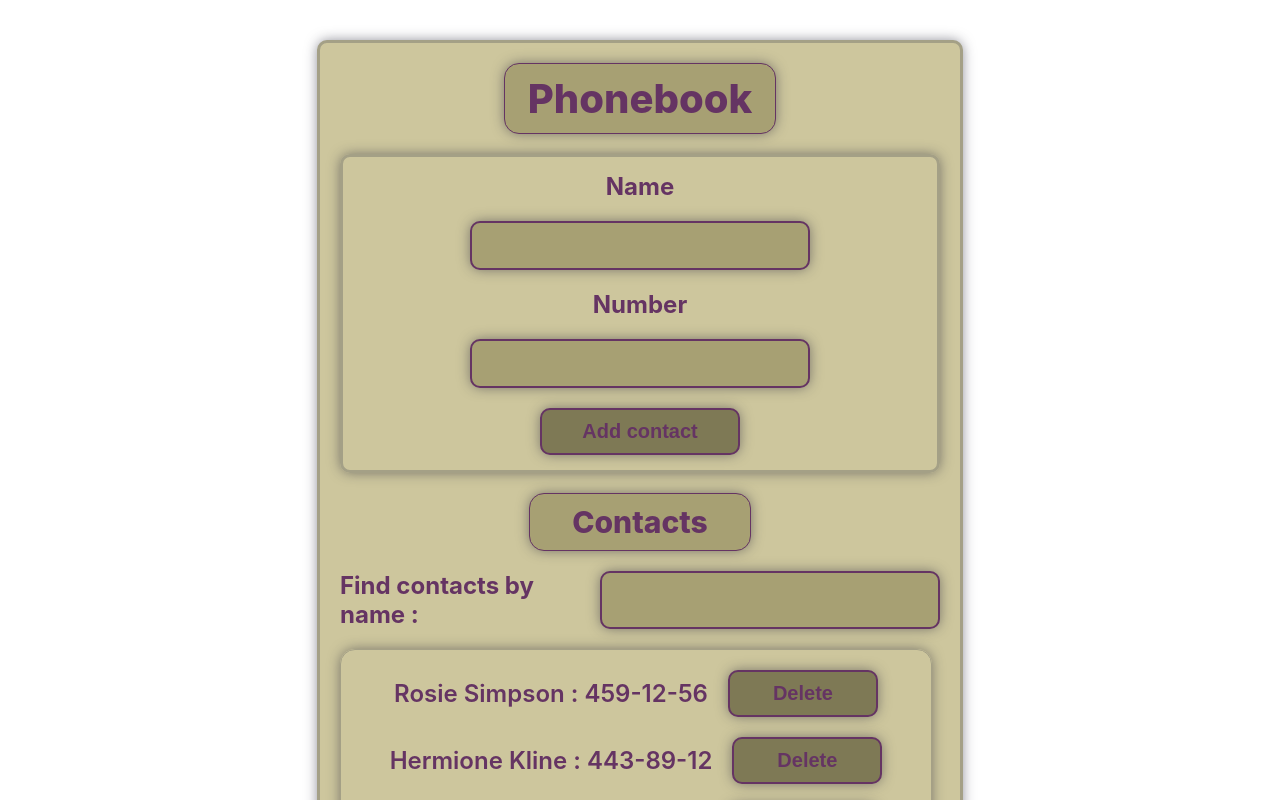
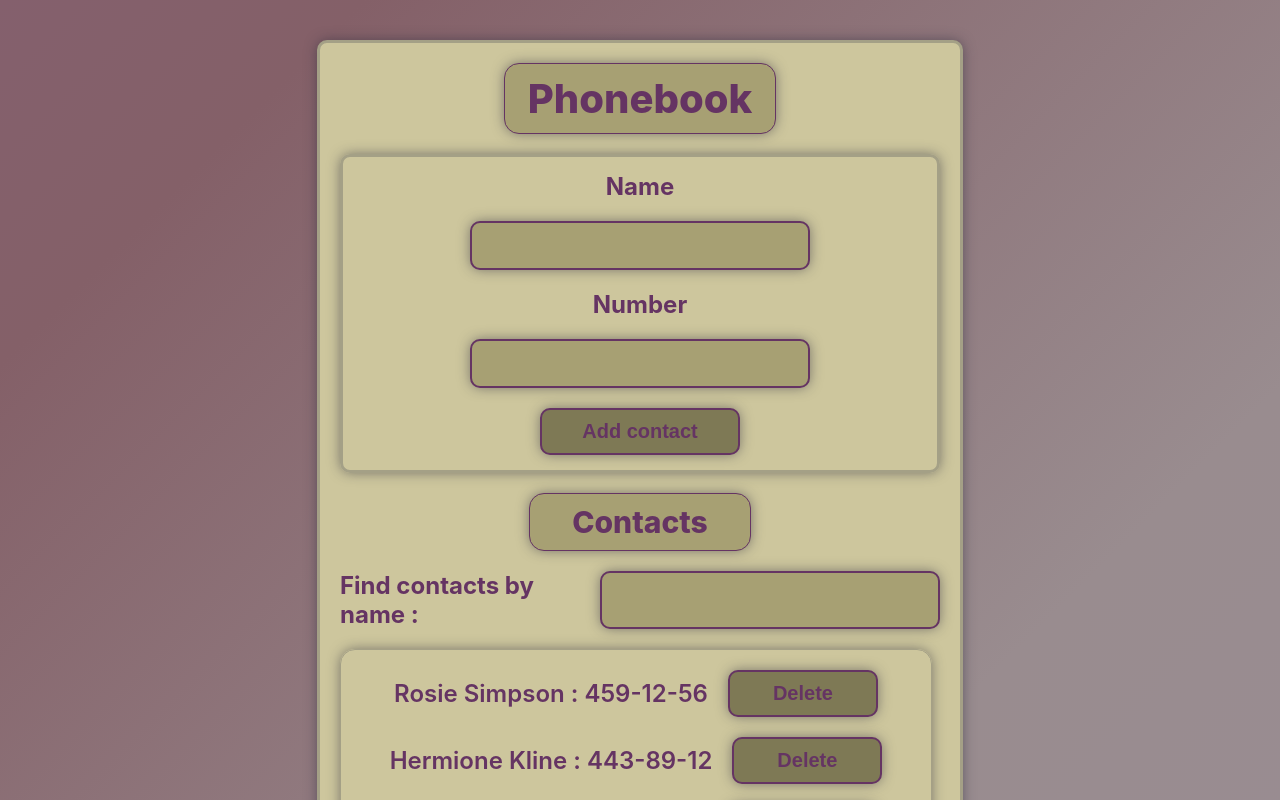
Before and after one commit to OlgaTikhonchik/goit-react-hw-06-phonebook, a React (Create React App) app: page / in a window 1280 px wide. Shown: the top 800 px of the page. Built offline with nearby package versions, Linux system fonts and the light colour scheme.

Commit message:
Update index.css

```diff
--- a/src/index.css
+++ b/src/index.css
@@ -7,6 +7,32 @@ body {
     sans-serif;
   -webkit-font-smoothing: antialiased;
   -moz-osx-font-smoothing: grayscale;
+
+  background: linear-gradient(
+    -45deg,
+    #bba095,
+    #998c95,
+    #998c8f,
+    #846068,
+    #84607a,
+    #685a64,
+    #846a60,
+    #5c4248
+  );
+  background-size: 400% 400%;
+  animation: gradient 10s ease infinite;
+}
+
+@keyframes gradient {
+  0% {
+    background-position: 0% 50%;
+  }
+  50% {
+    background-position: 100% 50%;
+  }
+  100% {
+    background-position: 0% 50%;
+  }
 }
 
 code {
```
